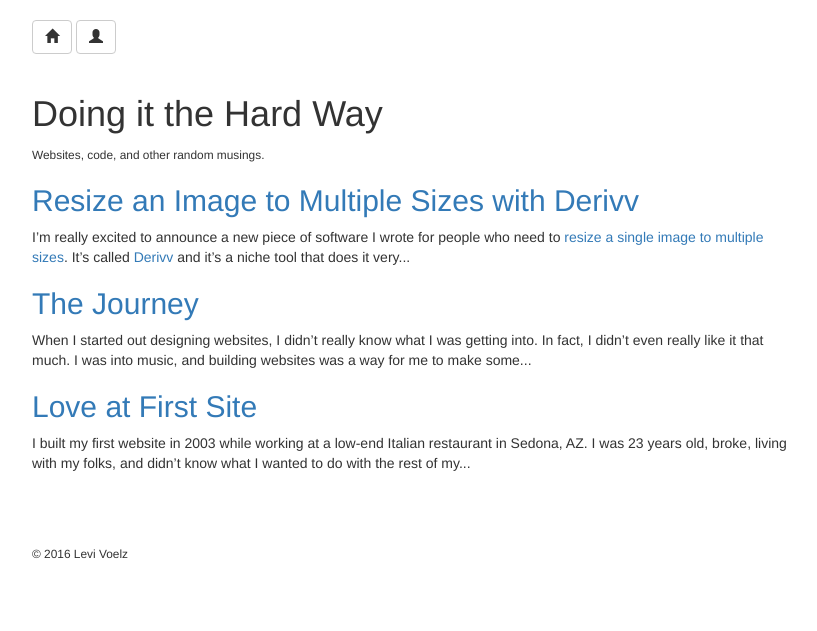
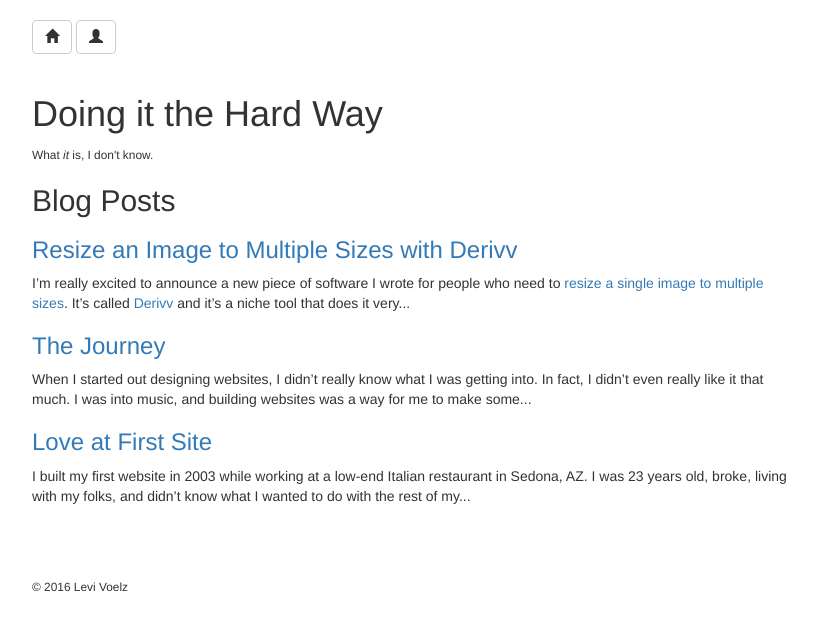
Before and after one commit to levivoelz/levivoelz.github.io, a Jekyll site: the page built from index.html, in a window 1280 px wide. Shown: the top 631 px of the page, without its empty margins (224-1041 px from the left). Built offline with Jekyll 4.4.1, drawn with Linux system fonts in a browser that asks for light colours.

Commit message:
homepage text update

```diff
--- a/index.html
+++ b/index.html
@@ -3,13 +3,14 @@ layout: default
 title: Doing it the Hard Way
 ---
 <h1>Doing it the Hard Way</h1>
-<small>Websites, code, and other random musings.</small>
+<p>
+  <small>What <i>it</i> is, I don't know.</small>
+</p>
+<h2>Blog Posts</h2>
 <div class="posts">
   {% for post in site.posts %}
     <article class="post">
-
-      <h2><a href="{{ site.baseurl }}{{ post.url }}">{{ post.title }}</a></h2>
-
+      <h3><a href="{{ site.baseurl }}{{ post.url }}">{{ post.title }}</a></h3>
       <div class="entry">
         {{ post.content | truncatewords:40}}
       </div>
```
Also changed, not shown: 1 other file.
